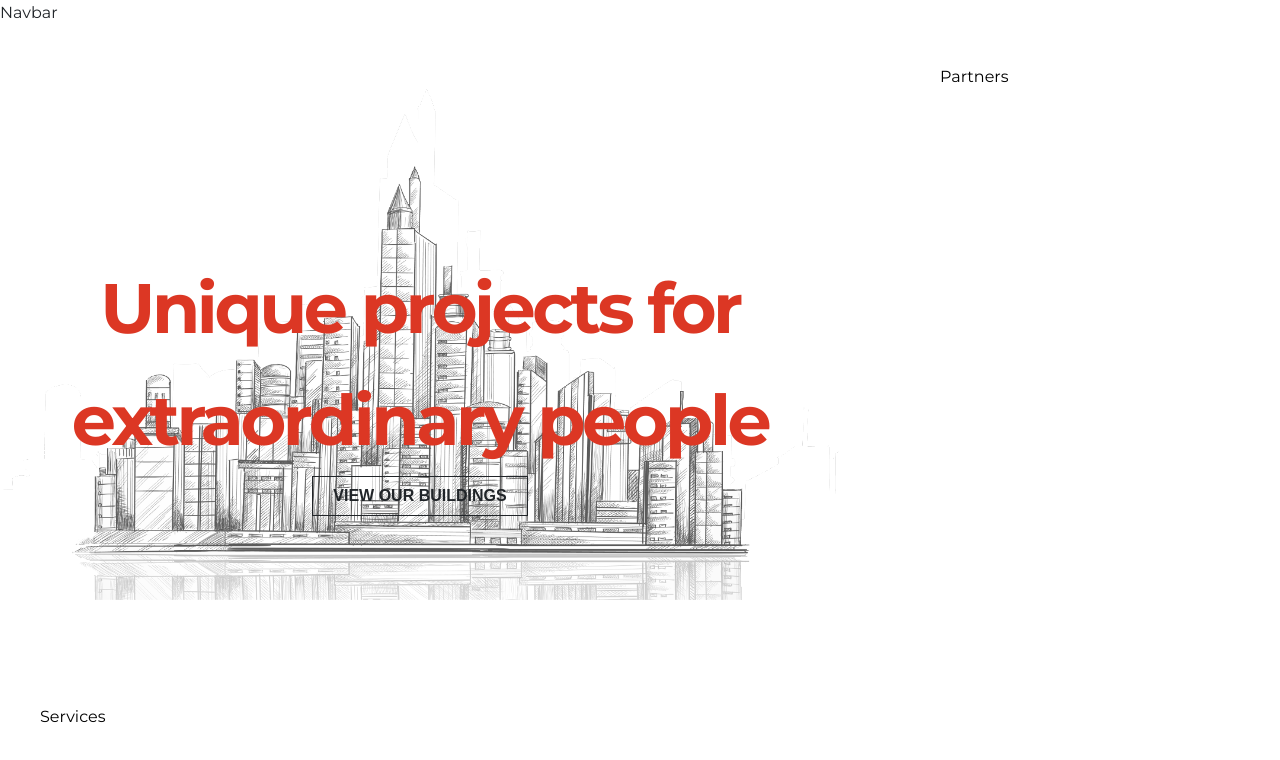
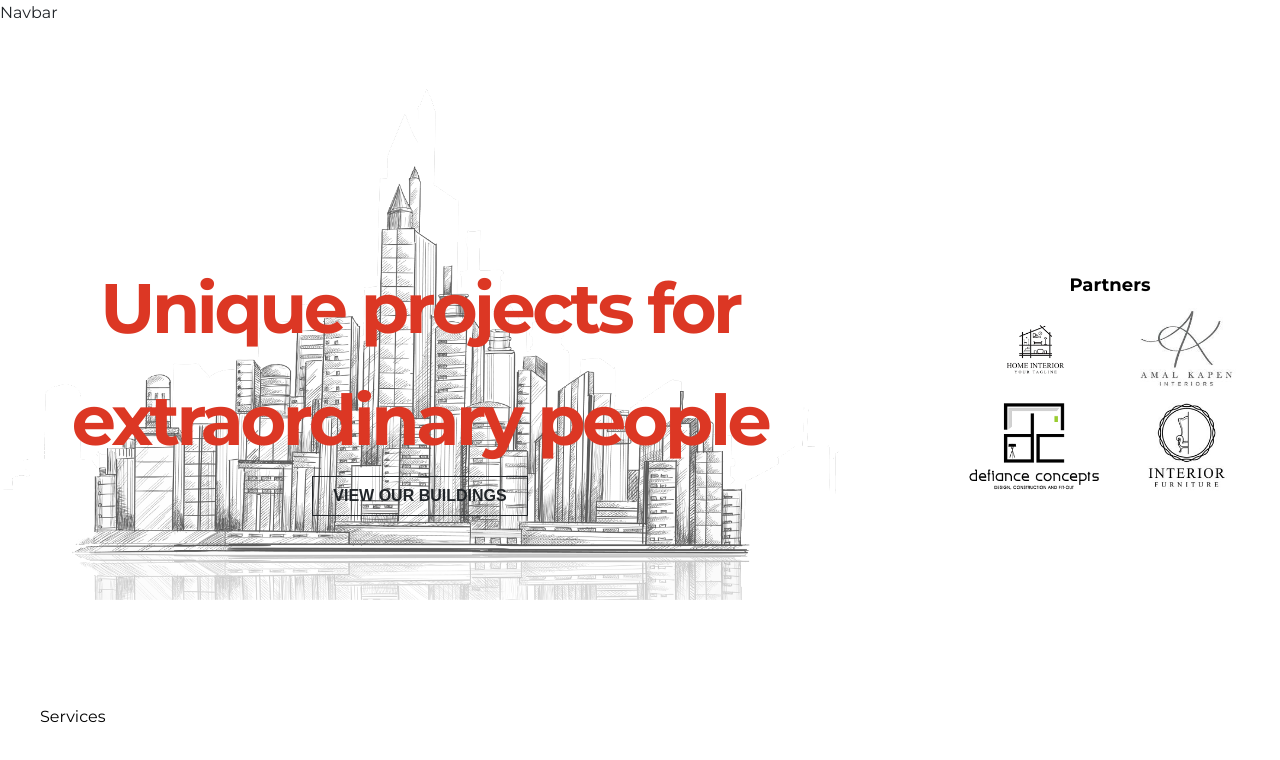
Before and after one commit to Noctturne/BRVO-bauhaus, a website: page index.html in a window 1280 px wide. Shown: the top 760 px of the page. Drawn offline with Linux system fonts and the light colour scheme.

Commit message:
Partners layout

```diff
--- a/index.html
+++ b/index.html
@@ -19,7 +19,13 @@
                 </div>
             </header>
             <div class="partners">
-                Partners
+                <h3 class="text-center"> Partners </h3>
+                <div class="partners__list">
+                    <img src="images/icons/partner01.png" alt="Partner 01" class="partners__image">
+                    <img src="images/icons/partner02.png" alt="Partner 02" class="partners__image">
+                    <img src="images/icons/partner03.png" alt="Partner 03" class="partners__image">
+                    <img src="images/icons/partner04.png" alt="Partner 04" class="partners__image">
+                </div>
             </div>
             <section class="services">
                 Services
--- a/sass/_base.scss
+++ b/sass/_base.scss
@@ -33,3 +33,4 @@ h4 { font-size: 1.6rem; }
 
 */
 .display-1{ font-size: 7rem; }
+.text-center { text-align: center; }
--- a/sass/_layout.scss
+++ b/sass/_layout.scss
@@ -35,6 +35,21 @@ body{
 
 .partners {
     grid-column: col-end 9 / full-end;
+
+    display: grid;
+    align-content: center;
+    justify-content: center;
+
+    &__list {
+        display: grid;
+        grid-template-columns: min-content max-content;
+        align-items: center;
+    }
+
+    &__image {
+        width: 15rem;
+        display: block;
+    }
 }
 
 .services {
```
Also changed, not shown: css/style.css, images/icons/partner01.png (added), images/icons/partner02.png (added), images/icons/partner03.png (added), images/icons/partner04.png (added), 1 other file.
